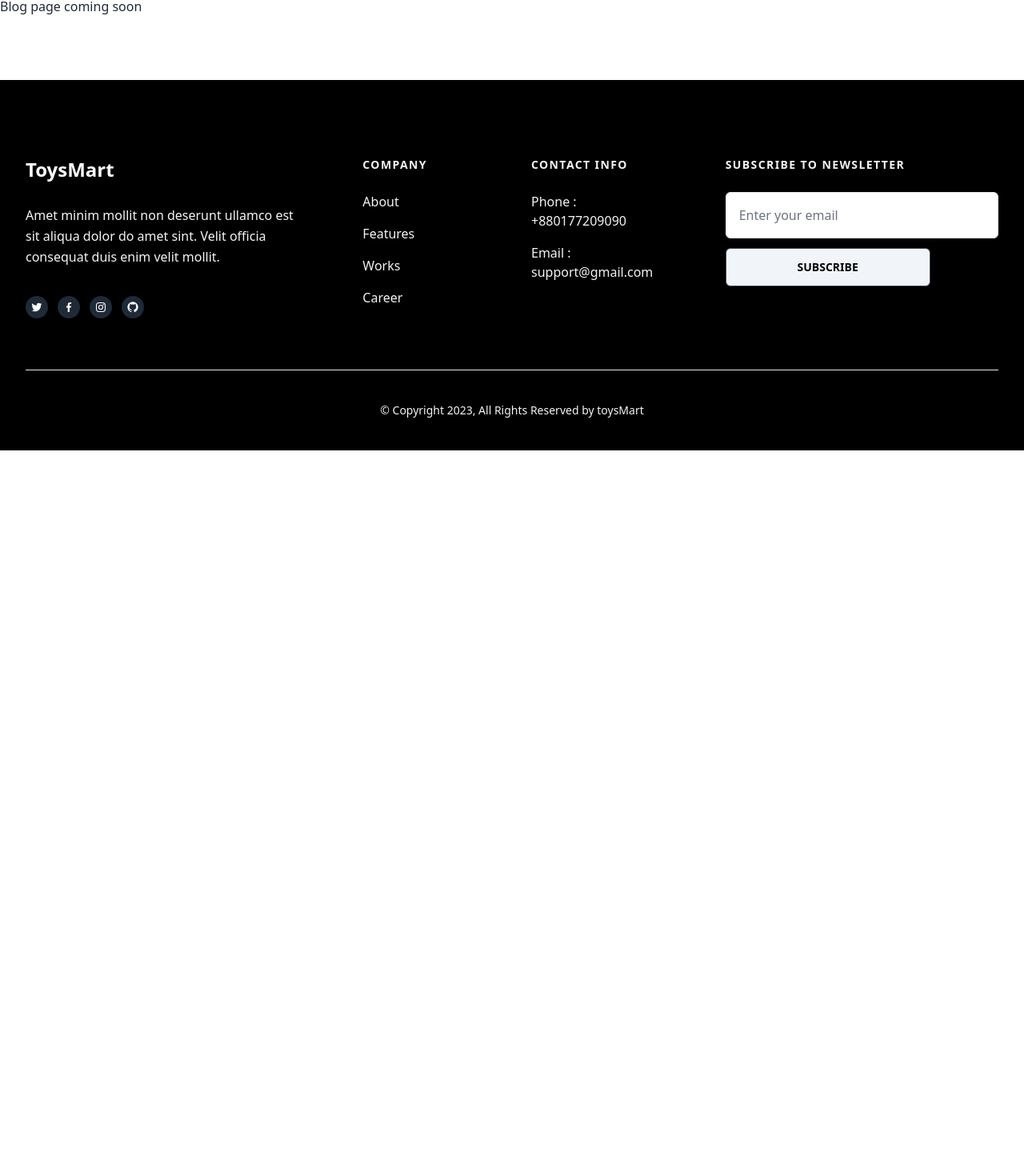
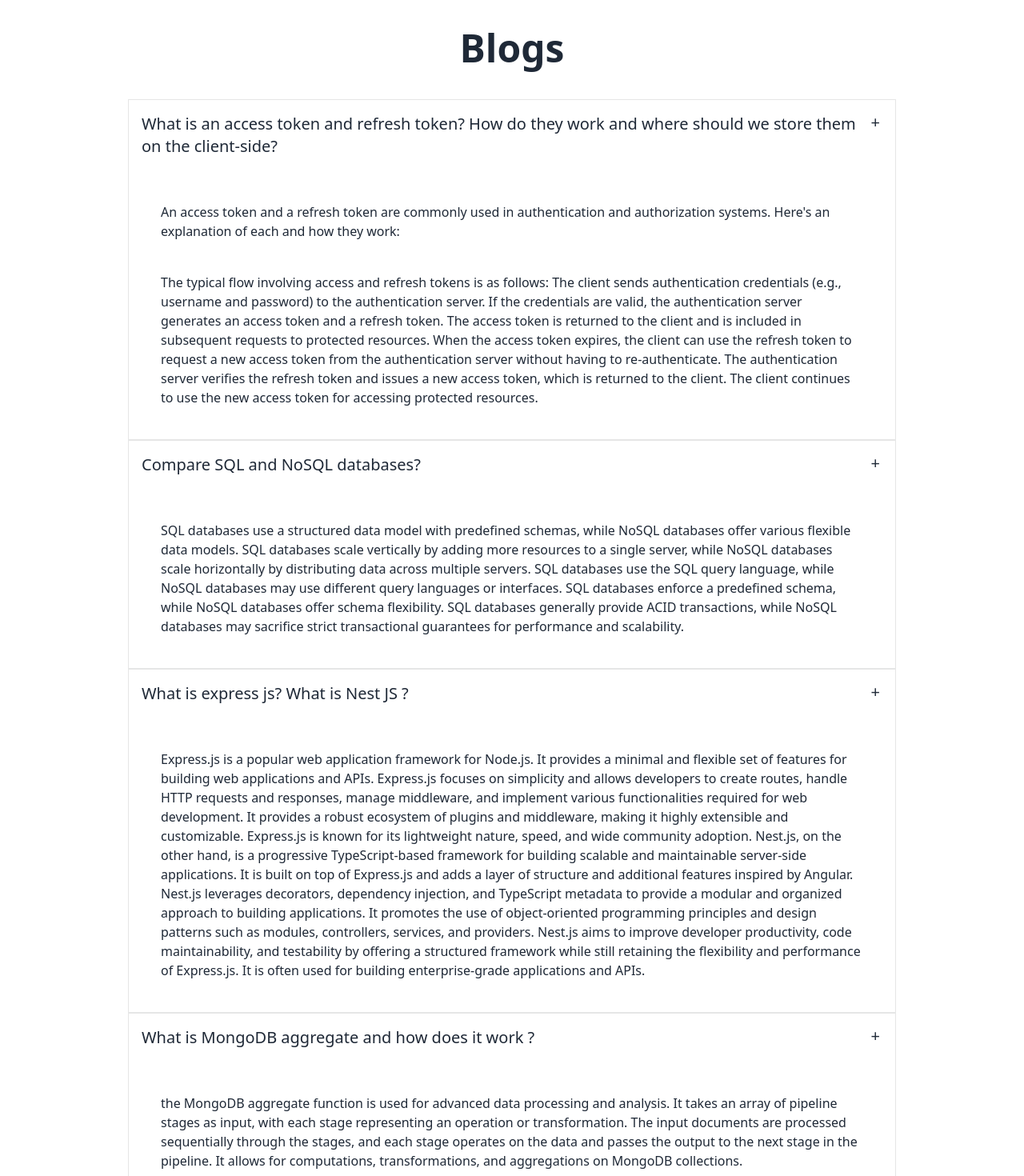
Before and after one commit to AltafHusain22/toy-mart, a React (Vite) app: page /blogs in a window 1280 px wide. Shown: the part 100-1570 px from the top of the page at 80% size. Before the commit the page ends 800 px from the top, so only its background shows below. Built offline with nearby package versions, Linux system fonts and the light colour scheme; no server answers.

Commit message:
blog page added

```diff
--- a/src/pages/Blogs/Blogs.jsx
+++ b/src/pages/Blogs/Blogs.jsx
@@ -1,11 +1,119 @@
-import React from 'react';
+import React from "react";
 
 const Blogs = () => {
-	return (
-		<div>
-			<h2>Blog page coming soon</h2>
-		</div>
-	);
+  return (
+    <section>
+      <h2 className="font-bold md:text-5xl text-4xl mb-10 text-center mt-10">
+        Blogs{" "}
+      </h2>
+      <div className="w-3/4 mx-auto">
+        {/* question-1 */}
+        <div
+          tabIndex={0}
+          className="collapse collapse-plus border border-base-300 bg-base-100 "
+        >
+          <div className="collapse-title text-xl font-medium">
+            What is an access token and refresh token? How do they work and
+            where should we store them on the client-side?
+          </div>
+          <div className="">
+            <p className="m-10">
+              An access token and a refresh token are commonly used in
+              authentication and authorization systems. Here's an explanation of
+              each and how they work:
+            </p>
+            <p className="m-10 ">
+              The typical flow involving access and refresh tokens is as
+              follows: The client sends authentication credentials (e.g.,
+              username and password) to the authentication server. If the
+              credentials are valid, the authentication server generates an
+              access token and a refresh token. The access token is returned to
+              the client and is included in subsequent requests to protected
+              resources. When the access token expires, the client can use the
+              refresh token to request a new access token from the
+              authentication server without having to re-authenticate. The
+              authentication server verifies the refresh token and issues a new
+              access token, which is returned to the client. The client
+              continues to use the new access token for accessing protected
+              resources.
+            </p>
+          </div>
+        </div>
+        {/* question-2 */}
+        <div
+          tabIndex={0}
+          className="collapse collapse-plus border border-base-300 bg-base-100 "
+        >
+          <div className="collapse-title text-xl font-medium">
+            Compare SQL and NoSQL databases?
+          </div>
+          <div className="">
+            <p className="m-10">
+              SQL databases use a structured data model with predefined schemas,
+              while NoSQL databases offer various flexible data models. SQL
+              databases scale vertically by adding more resources to a single
+              server, while NoSQL databases scale horizontally by distributing
+              data across multiple servers. SQL databases use the SQL query
+              language, while NoSQL databases may use different query languages
+              or interfaces. SQL databases enforce a predefined schema, while
+              NoSQL databases offer schema flexibility. SQL databases generally
+              provide ACID transactions, while NoSQL databases may sacrifice
+              strict transactional guarantees for performance and scalability.
+            </p>
+          </div>
+        </div>
+        {/* question-3 */}
+        <div
+          tabIndex={0}
+          className="collapse collapse-plus border border-base-300 bg-base-100 "
+        >
+          <div className="collapse-title text-xl font-medium">
+            What is express js? What is Nest JS ?
+          </div>
+          <div className="">
+            <p className="m-10 ">
+              Express.js is a popular web application framework for Node.js. It
+              provides a minimal and flexible set of features for building web
+              applications and APIs. Express.js focuses on simplicity and allows
+              developers to create routes, handle HTTP requests and responses,
+              manage middleware, and implement various functionalities required
+              for web development. It provides a robust ecosystem of plugins and
+              middleware, making it highly extensible and customizable.
+              Express.js is known for its lightweight nature, speed, and wide
+              community adoption. Nest.js, on the other hand, is a progressive
+              TypeScript-based framework for building scalable and maintainable
+              server-side applications. It is built on top of Express.js and
+              adds a layer of structure and additional features inspired by
+              Angular. Nest.js leverages decorators, dependency injection, and
+              TypeScript metadata to provide a modular and organized approach to
+              building applications. It promotes the use of object-oriented
+              programming principles and design patterns such as modules,
+              controllers, services, and providers. Nest.js aims to improve
+              developer productivity, code maintainability, and testability by
+              offering a structured framework while still retaining the
+              flexibility and performance of Express.js. It is often used for
+              building enterprise-grade applications and APIs.
+            </p>
+          </div>
+        </div>
+        {/* question-4 */}
+        <div
+          tabIndex={0}
+          className="collapse collapse-plus border border-base-300 bg-base-100 "
+        >
+          <div className="collapse-title text-xl font-medium">
+		  What is MongoDB aggregate and how does it work ?
+          </div>
+          <div className="">
+            <p className="m-10">
+			 the MongoDB aggregate function is used for advanced data processing and analysis. It takes an array of pipeline stages as input, with each stage representing an operation or transformation. The input documents are processed sequentially through the stages, and each stage operates on the data and passes the output to the next stage in the pipeline. It allows for computations, transformations, and aggregations on MongoDB collections.
+            </p>
+
+          </div>
+        </div>
+      </div>
+    </section>
+  );
 };
 
 export default Blogs;
--- a/src/pages/Home/Home.jsx
+++ b/src/pages/Home/Home.jsx
@@ -4,6 +4,7 @@ import Header from '../../components/shared/Header/Header';
 import Gallery from './HomeComponents/Gallery/Gallery';
 import CategoryTabs from './HomeComponents/CategoryTabs/CategoryTabs';
 import WhyChooseUs from './HomeComponents/WhyChooseUs/WhyChooseUs';
+import OfferSell from './HomeComponents/OfferSell/OfferSell';
 
 const Home = () => {
 	return (
@@ -12,6 +13,7 @@ const Home = () => {
 			<Hero></Hero>
 			<Gallery></Gallery>
 			<CategoryTabs></CategoryTabs>
+			<OfferSell></OfferSell>
 			<WhyChooseUs></WhyChooseUs>
 		</div>
 	);
--- /dev/null
+++ b/src/pages/Home/HomeComponents/OfferSell/OfferSell.jsx
@@ -0,0 +1,29 @@
+import React from "react";
+
+const OfferSell = () => {
+  return (
+    <section>
+      <div className=" rounded-none card w-full mx-auto bg-slate-800 text-neutral-content mt-10">
+        <div className="py-20">
+          <div className="flex items-center md:flex-row flex-col-reverse">
+            <div className="md:w-1/2 w-full mt-10">
+              <h2 className="text-white font-bold text-xl md:text-2xl ml-10">
+                Grab It Now Fast
+              </h2>
+              <h2 className="text-white font-bold text-3xl md:text-5xl ml-10">
+                Grab It Now Fast New Summer Sale Discount Up To 50%
+              </h2>
+			  <button className="btn btn-outline btn-accent hover:bg-slate-100 mt-5 ml-10">Shop Now !</button>
+            </div>
+
+            <div className="md:w-1/2 w-full">
+				<img src="https://cdn.shopify.com/s/files/1/0636/3044/2723/files/s2.png?v=1648189071" alt="" />
+			</div>
+          </div>
+        </div>
+      </div>
+    </section>
+  );
+};
+
+export default OfferSell;
```
